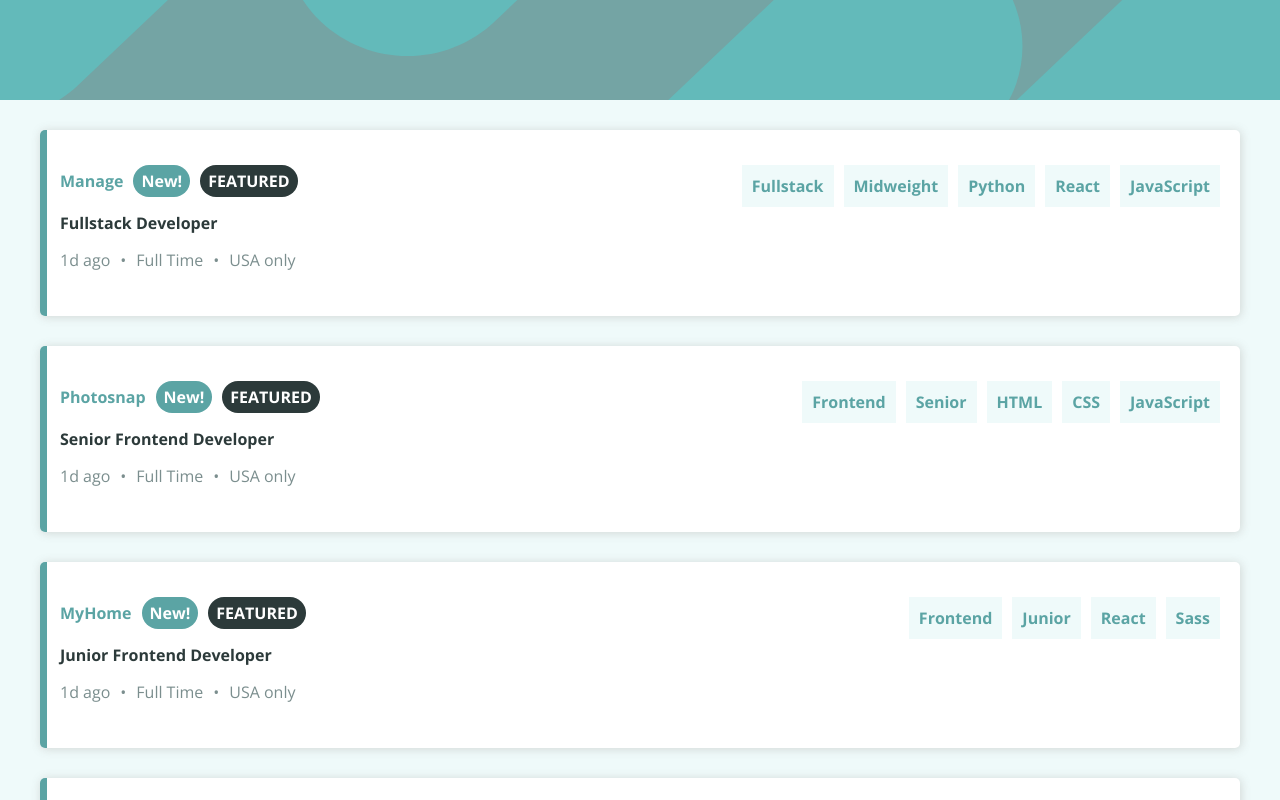
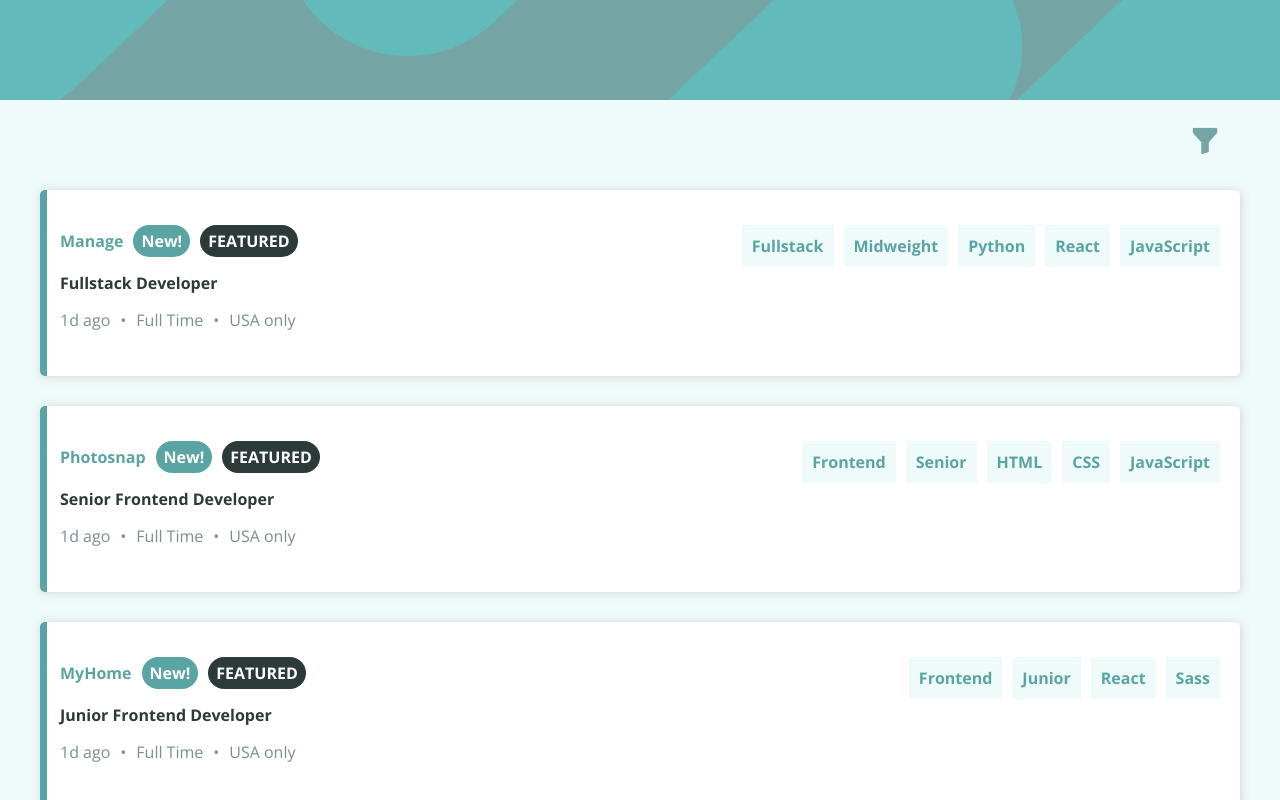
Before and after one commit to Olayinka-2/static-job-listing, a React (Vite) app: page / in a window 1280 px wide. Shown: the top 800 px of the page. Built offline with nearby package versions, Linux system fonts and the light colour scheme.

Commit message:
Add the filter component

```diff
--- a/index.html
+++ b/index.html
@@ -10,6 +10,10 @@
   <link rel="preconnect" href="https://fonts.googleapis.com">
   <link rel="preconnect" href="https://fonts.gstatic.com" crossorigin>
   <link href="https://fonts.googleapis.com/css2?family=League+Spartan:wght@100..900&family=Open+Sans:ital,wght@0,300..800;1,300..800&family=Raleway:ital,wght@0,100..900;1,100..900&display=swap" rel="stylesheet">
+  <link
+  rel="stylesheet"
+  href="https://cdn.jsdelivr.net/npm/bootstrap-icons@1.11.3/font/bootstrap-icons.css"
+/>
 
 </head>
 <body>
--- a/src/App.jsx
+++ b/src/App.jsx
@@ -1,23 +1,29 @@
 import Header from './components/Header.jsx';
 import jobTitles from './components/jobTitle.jsx';
 import JobCard from './components/jobCard.jsx';
+import Filter from './components/filter.jsx';
+import { createContext, useState } from 'react';
+
+export const JobListContext = createContext();
 
 function App() {
-  const jobDisplay = jobTitles;
+
+  const [jobList, setJobList] = useState(jobTitles)
   return (
-    <>
+    <JobListContext.Provider value={{jobList, setJobList}}>
       <Header/>
+      <Filter />
       <main>
           <div className="job-postings">
             {
-          jobDisplay.map((job, index) => (
+              jobList.map((job, index) => (
                 <JobCard key={index} job={job} />
               ))
             }
           </div>
         </main>
-  </>
-  )
+    </JobListContext.Provider>
+  );
 }
 
 export default App;
--- /dev/null
+++ b/src/components/filter.jsx
@@ -0,0 +1,41 @@
+import { useContext, useRef } from "react";
+import { JobListContext } from "../App";
+import jobTitles from "./jobTitle";
+
+const Filter = () => {
+  const inputRef = useRef(null);
+  const {jobList, setJobList} = useContext(JobListContext);
+
+  function handleIconClick() {
+      if(inputRef.current) {
+        const isHidden = inputRef.current.style.display === 'none'
+        inputRef.current.style.display = isHidden ? "block":"none";
+      }
+  }
+
+  function handleInputChange(e) {
+    const query = e.target.value.trim().toLowerCase();
+    if (query === "") {
+      setJobList(jobTitles);
+      return;
+    }
+    const filteredList = jobTitles.filter((job) =>
+      job.title.toLowerCase().includes(query)
+    );
+
+    setJobList(filteredList);
+  }
+
+  return(
+    <>
+      <div className="filter">
+        <form action="#">
+          <input type="search" name="title" ref={inputRef} onChange={handleInputChange}/>
+          <i className="bi bi-funnel-fill" onClick={handleIconClick}></i>
+        </form>
+      </div>
+    </>
+  )
+};
+
+export default Filter;
--- a/src/index.css
+++ b/src/index.css
@@ -121,6 +121,49 @@ body {
   padding: 1rem;
 }
 
+.filter {
+  display: flex;
+  justify-content: flex-end;
+  padding-right: 6rem;
+}
+
+.filter form {
+  display: flex;
+  justify-content: flex-end;
+  gap: 2rem;
+  margin-top: 2rem;
+  height: 4rem;
+  width: 300px;
+}
+
+.filter i {
+  font-size: 3rem;
+  transition: transform 0.2s ease;
+  color: var(--header-bg-color);
+}
+
+.filter i:active {
+  transform: scale(1.3);
+}
+
+.filter input {
+  display: none;
+  border: none;
+  padding: 1rem;
+  font-size: 1.6rem;
+  background-color: var(--body-bg);
+  color: (var(--primary));
+  border: 1px solid var(--primary);
+  border-radius: 3rem;
+}
+
+.filter input:focus {
+  outline: none;
+  border: none;
+  background: var(--primary);
+  color: var(--body-bg);
+}
+
 @media screen and (min-width: 768px) {
 
   .header-background {
```
Lines whose indentation alone changed are shown as unchanged.
